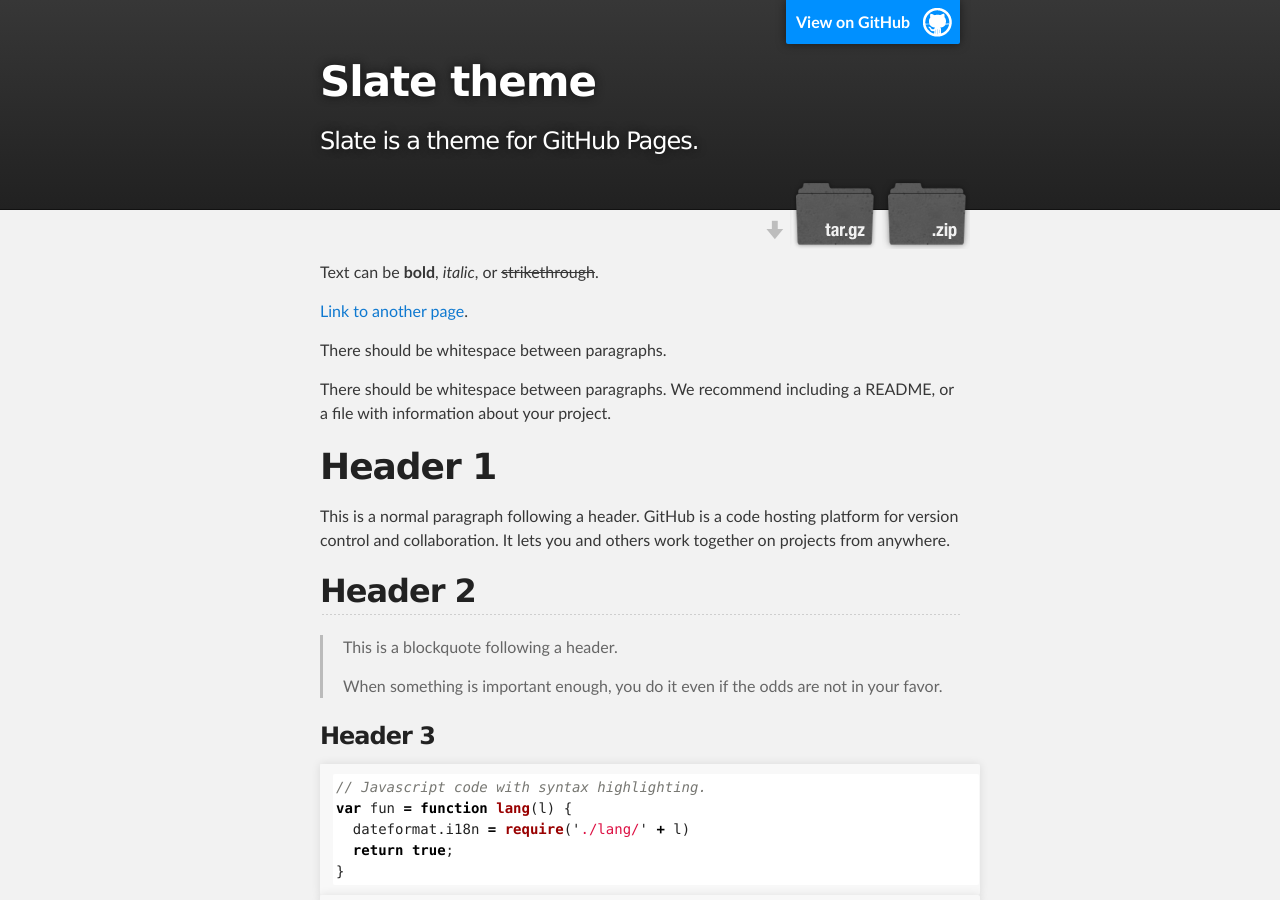
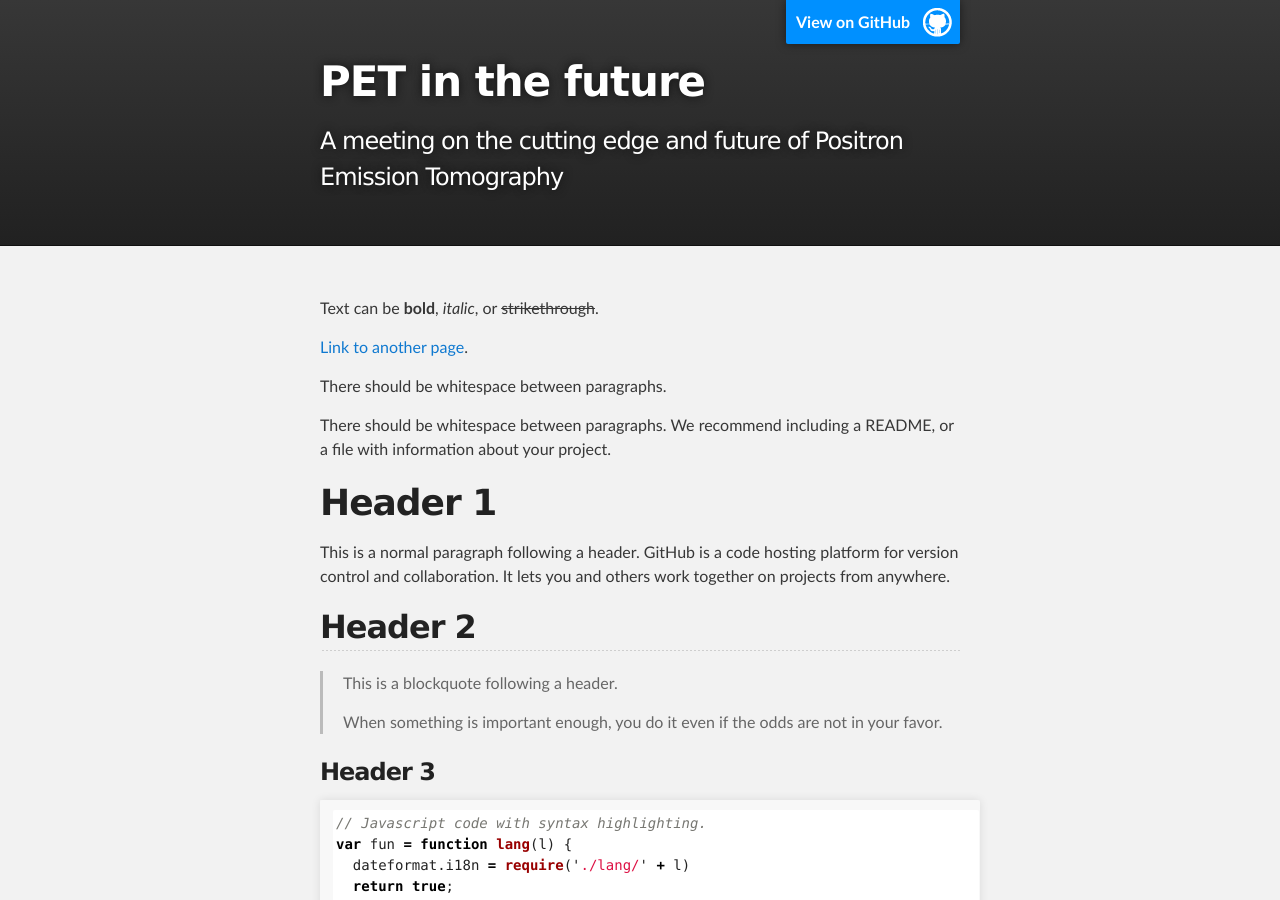
Before and after one commit to gsmith23/gsmith23.github.io, a Jekyll site: the page built from index.md, in a window 1280 px wide and 900 px high. Built offline with Jekyll 4.4.1, drawn with Linux system fonts in a browser that asks for light colours.

Commit message:
Changed title and description

```diff
--- a/_config.yml
+++ b/_config.yml
@@ -1,5 +1,5 @@
-title: Slate theme
-description: Slate is a theme for GitHub Pages.
-show_downloads: true
+title: PET in the future
+description: A meeting on the cutting edge and future of Positron Emission Tomography
+show_downloads: false
 google_analytics:
 theme: jekyll-theme-slate
```
